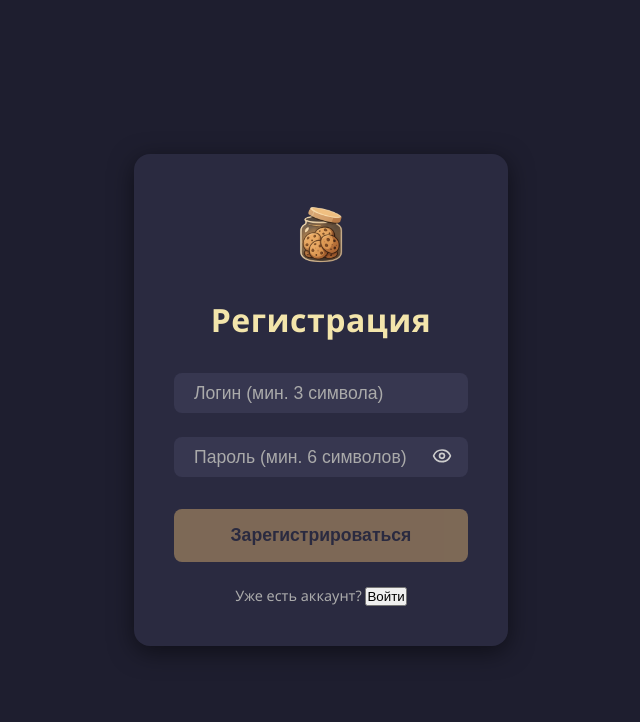
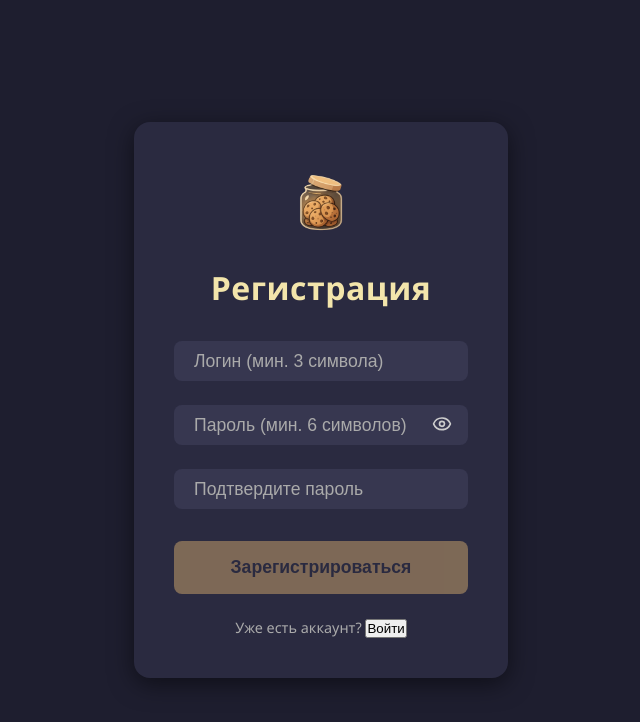
Before and after one commit to qternel/CookieJar, a React (Vite) app in the folder frontend/: page / in a window 1280 px wide. Shown: the top 722 px of the page, without its empty margins (319-959 px from the left). Built offline with nearby package versions, Linux system fonts and the light colour scheme; no server answers.

Commit message:
fix password send

```diff
--- a/frontend/src/components/AuthForm/AuthForm.jsx
+++ b/frontend/src/components/AuthForm/AuthForm.jsx
@@ -6,7 +6,7 @@ import cookieLogo from "/src/assets/cookie-jar-logo.png";
 
 export default function AuthForm() {
   const [showPassword, setShowPassword] = useState(false);
-  const [type, setType] = useState();
+  const [type, setType] = useState("signup");
   const [formData, setFormData] = useState({
     username: "",
     password: "",
@@ -43,9 +43,9 @@ export default function AuthForm() {
     setIsLoading(true);
     setErrorMessage("");
     if (type === "login") {
-      signIn(formData.username, formData.password);
+      signIn({ login: formData.username, password: formData.password });
     } else {
-      signUp(formData.username, formData.password);
+      signUp({ login: formData.username, password: formData.password });
     }
   };
 
--- a/frontend/src/hooks/useAuth.js
+++ b/frontend/src/hooks/useAuth.js
@@ -17,7 +17,7 @@ export const useAuth = () => {
     error: errorSignUp,
   } = useMutation({
     mutationKey: ["sign up"],
-    mutationFn: (login, password) => SignUp(login, password),
+    mutationFn: ({ login, password }) => SignUp(login, password),
     onSuccess: () => refetchUserInfo(),
   });
 
--- a/frontend/src/pages/Login/Login.jsx
+++ b/frontend/src/pages/Login/Login.jsx
@@ -1,5 +1,5 @@
 import AuthForm from "../../components/AuthForm/AuthForm";
 
 export default function Login() {
-  return <AuthForm type="login" />;
+  return <AuthForm />;
 }
```
